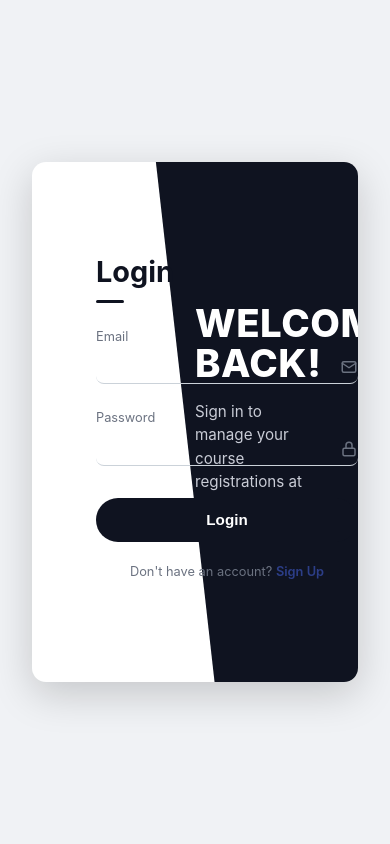
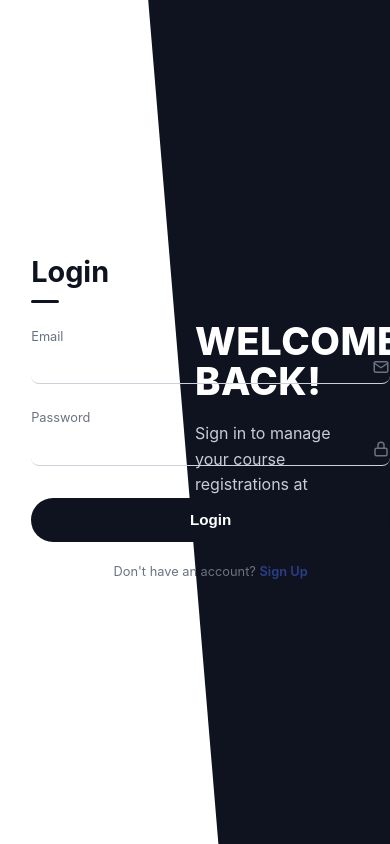
Before and after one commit to Winney360/GreenField_Institute, a PHP site: page / in a window 390 px wide. Run offline with PHP 8.4, Linux system fonts and the light colour scheme.

Commit message:
feat: Revamp authentication layout for improved responsiveness and user experience

```diff
--- a/assets/css/style.css
+++ b/assets/css/style.css
@@ -65,22 +65,17 @@ body {
 
 /* --- Split-panel auth (login / signup) ----------------------- */
 .auth-page {
-    min-height: 100vh;
-    display: flex;
-    align-items: center;
-    justify-content: center;
-    padding: 2rem;
-    background: #f0f2f5;
+    margin: 0;
+    height: 100vh;
+    overflow: hidden;
+    background: #fff;
 }
 
 .auth-card {
     position: relative;
-    width: 100%;
-    max-width: 900px;
-    height: 520px;
+    width: 100vw;
+    height: 100vh;
     background: #fff;
-    border-radius: 14px;
-    box-shadow: 0 12px 40px rgba(0, 0, 0, 0.18);
     overflow: hidden;
 }
 
@@ -91,7 +86,7 @@ body {
     background: #0f1320;
     color: #fff;
     clip-path: polygon(0 0, 62% 0, 44% 100%, 0 100%);
-    padding: 4rem 3rem;
+    padding: 0 8vw;
     display: flex;
     flex-direction: column;
     justify-content: center;
@@ -99,21 +94,21 @@ body {
 .auth-card--login .auth-card__dark {
     /* mirror to the right side */
     clip-path: polygon(38% 0, 100% 0, 100% 100%, 56% 100%);
-    padding-left: 50%;
+    padding: 0 8vw 0 50%;
 }
 .auth-card__dark h1 {
-    font-size: 2.4rem;
+    font-size: clamp(2.4rem, 5vw, 4rem);
     line-height: 1.05;
-    margin: 0 0 1rem;
+    margin: 0 0 1.25rem;
     letter-spacing: 0.5px;
     font-weight: 800;
 }
 .auth-card__dark p {
     margin: 0;
     color: #c9ccd6;
-    font-size: 0.95rem;
-    max-width: 260px;
-    line-height: 1.55;
+    font-size: 1rem;
+    max-width: 320px;
+    line-height: 1.6;
 }
 
 /* Form panel — sits on the opposite side of the diagonal. */
@@ -123,14 +118,14 @@ body {
     display: flex;
     align-items: center;
     justify-content: flex-end;
-    padding: 3rem 4rem 3rem 0;
+    padding: 0 8vw 0 0;
 }
 .auth-card--login .auth-card__form {
     justify-content: flex-start;
-    padding: 3rem 0 3rem 4rem;
+    padding: 0 0 0 8vw;
 }
 .auth-card__form-inner {
-    width: 320px;
+    width: 360px;
     max-width: 100%;
 }
 .auth-card__form h2 {
```
